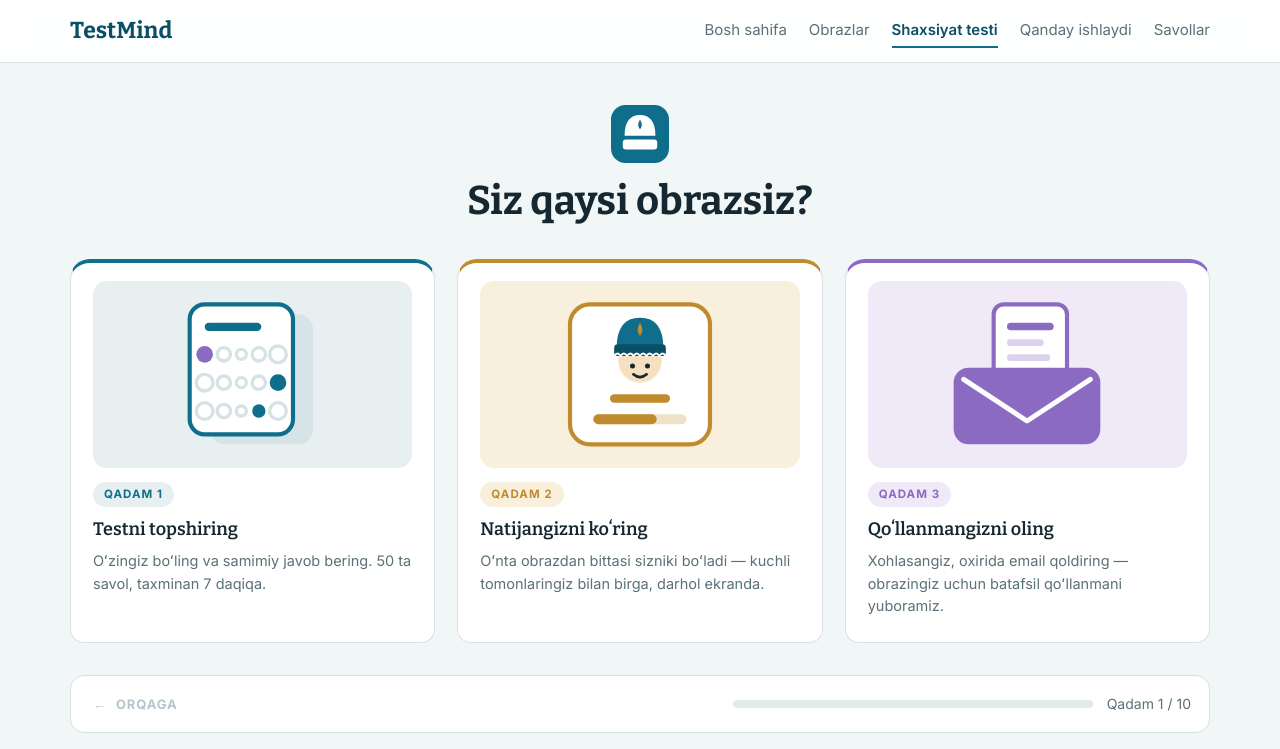
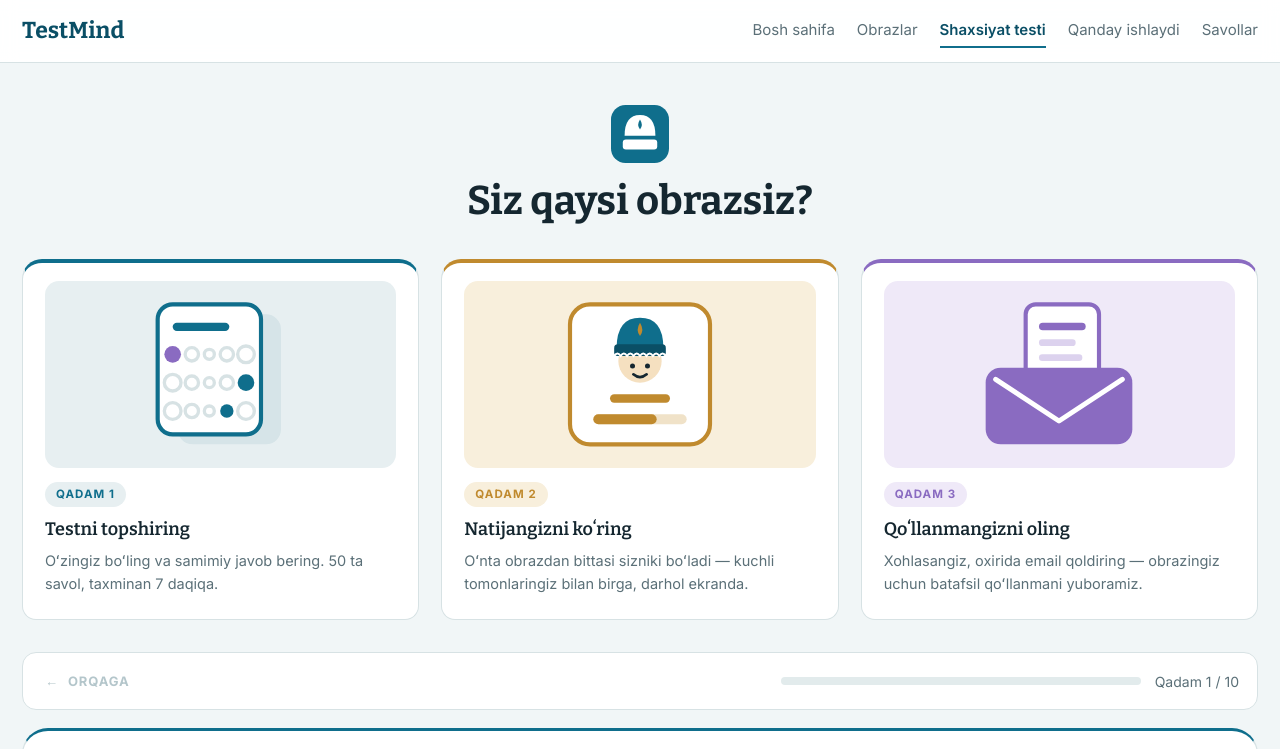
Before and after one commit to raximovv/TestMind, a plain HTML site: page test.html in a window 1280 px wide. Shown: the top 749 px of the page. Drawn offline with Linux system fonts and the light colour scheme.

Commit message:
Widen the whole site 1180 -> 1340 so the test fills the screen
The test content column was actually the same 1180px as every other page, but
it read as small: obrazlar's family bands are full-bleed to the viewport edge,
so next to them the boxed question card looked cramped in a narrow field.

Widening the shared container to 1340 (site.css .wrap covers every page's body
and nav at once; test.html carries its own .wrap + .topnavin, bumped in step)
makes the question card stretch nearly edge to edge, close to the bands' fill.

Tests: anchor 13 (still 0px drift at the new width), e2e 45, keyboard 27,
capture 19, autosave 9, audit 18 pages x 3 widths.

```diff
--- a/site.css
+++ b/site.css
@@ -14,7 +14,7 @@
 html{scroll-behavior:smooth}
 body{margin:0;background:var(--card);color:var(--ink);font-family:var(--body);
      font-size:16px;line-height:1.6;-webkit-font-smoothing:antialiased}
-.wrap{max-width:1180px;margin:0 auto;padding:0 20px}
+.wrap{max-width:1340px;margin:0 auto;padding:0 22px}
 a{color:var(--lazur-deep)}
 img,svg{max-width:100%}
 
--- a/test.html
+++ b/test.html
@@ -33,14 +33,14 @@
   *{box-sizing:border-box}
   html,body{margin:0;padding:0}
   body{background:var(--paper);color:var(--ink);font-family:var(--body);font-size:16px;line-height:1.55}
-  .wrap{max-width:1180px;margin:0 auto;padding:28px 20px 60px}
+  .wrap{max-width:1340px;margin:0 auto;padding:28px 22px 60px}
   /* Same top bar as the rest of the site, so starting the test feels like moving
      within one interface rather than landing on a bare page. Its own class names
      (topnav*), because this file already uses .nav for the prev/next row and does
      not load site.css. Values mirror .nav in site.css. */
   .topnav{position:sticky;top:0;z-index:30;background:rgba(255,255,255,.94);
           backdrop-filter:saturate(150%) blur(8px);border-bottom:1px solid var(--line)}
-  .topnavin{max-width:1180px;margin:0 auto;padding:0 20px;display:flex;align-items:center;gap:18px;height:62px}
+  .topnavin{max-width:1340px;margin:0 auto;padding:0 22px;display:flex;align-items:center;gap:18px;height:62px}
   .topbrand{font-family:var(--display);font-weight:700;font-size:23px;color:var(--lazur-deep);
             text-decoration:none;white-space:nowrap}
   .toplinks{display:flex;gap:22px;margin-left:auto}
@@ -269,7 +269,7 @@
     .hero{border-radius:26px 26px 18px 18px}
     .herotop{padding:20px 16px 0}
     .herotop svg{width:280px}
-    .herobody{max-width:720px;margin:0 auto;padding:26px 0 30px}
+    .herobody{max-width:760px;margin:0 auto;padding:26px 0 30px}
     .deep{padding:20px 28px}
     .deep>div{max-width:820px;margin:0 auto}
     .capture{padding:26px 30px}
```
